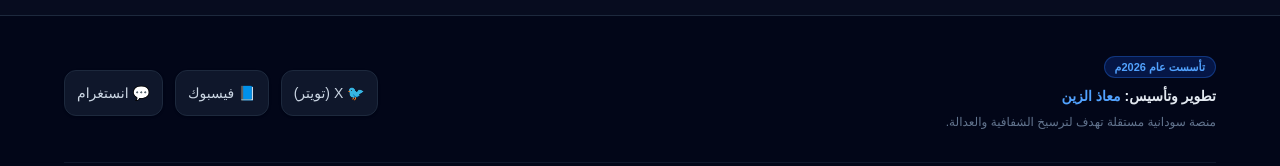
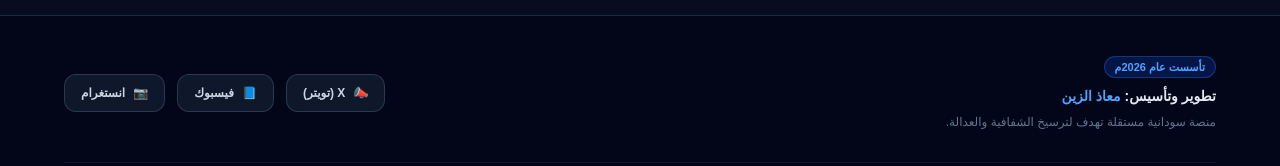
Before and after one commit to rasid-db/rasid, a Next.js app: page / in a window 1280 px wide. Shown: the part 937-1103 px from the top of the page. Built offline with nearby package versions, Linux system fonts and the light colour scheme.

Commit message:
Update project files and features

```diff
--- a/app/page.tsx
+++ b/app/page.tsx
@@ -135,37 +135,42 @@ export default function LandingPage() {
 
           {/* روابط التواصل الاجتماعي */}
 <div className="flex items-center justify-center gap-3">
+  {/* تويتر / X */}
   <a
     href="https://x.com/RASISUDAN1"
     target="_blank"
     rel="noopener noreferrer"
-              className="bg-slate-900 hover:bg-blue-600/20 hover:border-blue-500/50 text-slate-300 hover:text-blue-400 p-3 rounded-xl border border-slate-800 transition shadow-sm text-sm"
-              title="منصة X / تويتر"
+    className="bg-slate-900 hover:bg-blue-600/20 hover:border-blue-500/50 text-slate-300 hover:text-blue-400 text-xs font-bold px-4 py-2.5 rounded-xl border border-slate-700/80 transition flex items-center gap-2"
+    title="تويتر / X منصة"
   >
-              🐦 X (تويتر)
+    <span>📣</span>
+    <span>X (تويتر)</span>
   </a>
 
+  {/* فيسبوك */}
   <a
-              href="https://facebook.comhttps://www.facebook.com/profile.php?id=61595056197520"
+    href="https://www.facebook.com/profile.php?id=61595056197520"
     target="_blank"
     rel="noopener noreferrer"
-              className="bg-slate-900 hover:bg-blue-600/20 hover:border-blue-500/50 text-slate-300 hover:text-blue-400 p-3 rounded-xl border border-slate-800 transition shadow-sm text-sm"
+    className="bg-slate-900 hover:bg-blue-600/20 hover:border-blue-500/50 text-slate-300 hover:text-blue-400 text-xs font-bold px-4 py-2.5 rounded-xl border border-slate-700/80 transition flex items-center gap-2"
     title="فيسبوك"
   >
-              📘 فيسبوك
+    <span>📘</span>
+    <span>فيسبوك</span>
   </a>
 
+  {/* انستغرام */}
   <a
     href="https://www.instagram.com/rasid.sudan?stkn=emNiMmFzMzVpZXE5"
     target="_blank"
     rel="noopener noreferrer"
-              className="bg-slate-900 hover:bg-emerald-600/20 hover:border-emerald-500/50 text-slate-300 hover:text-emerald-400 p-3 rounded-xl border border-slate-800 transition shadow-sm text-sm"
+    className="bg-slate-900 hover:bg-blue-600/20 hover:border-blue-500/50 text-slate-300 hover:text-blue-400 text-xs font-bold px-4 py-2.5 rounded-xl border border-slate-700/80 transition flex items-center gap-2"
     title="انستغرام"
   >
-              💬 انستغرام
+    <span>📷</span>
+    <span>انستغرام</span>
   </a>
 </div>
-
         </div>
 
         {/* شريط الحقوق والأمان */}
```
Lines whose indentation alone changed are shown as unchanged.
